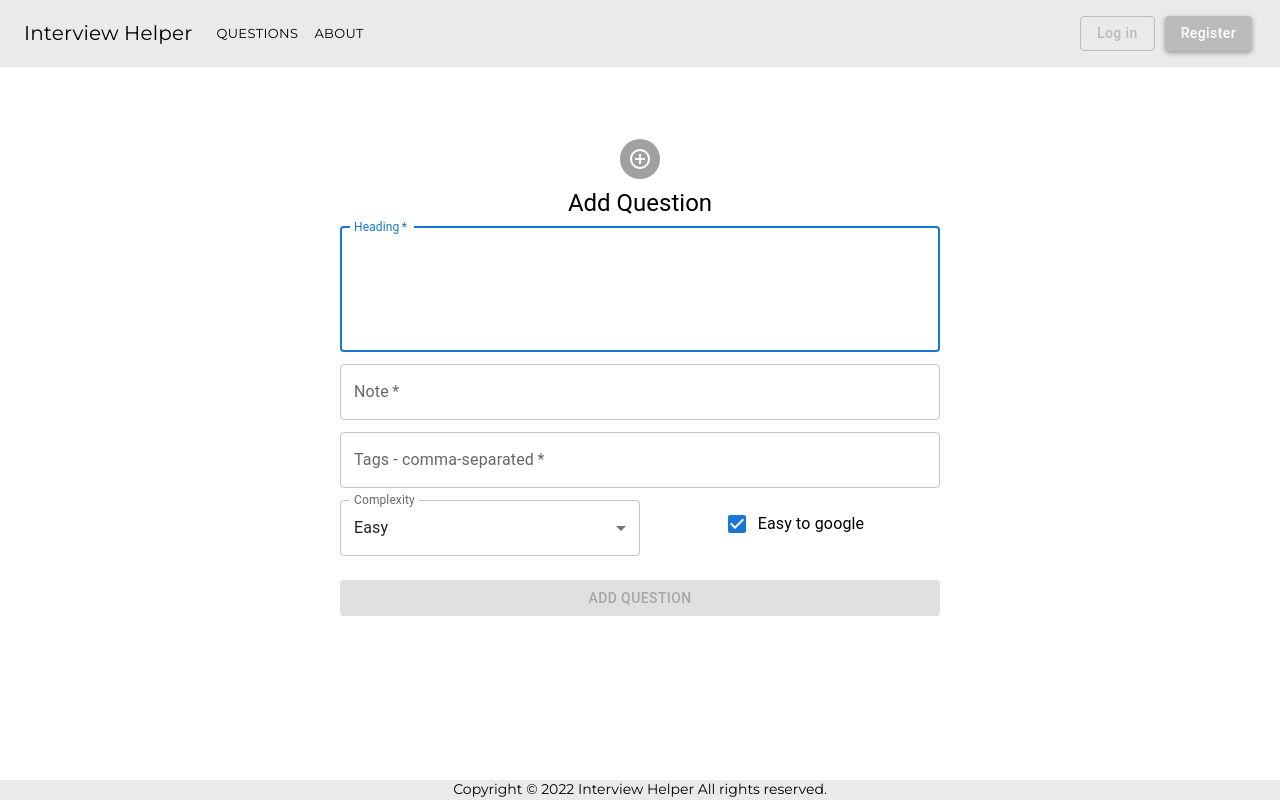
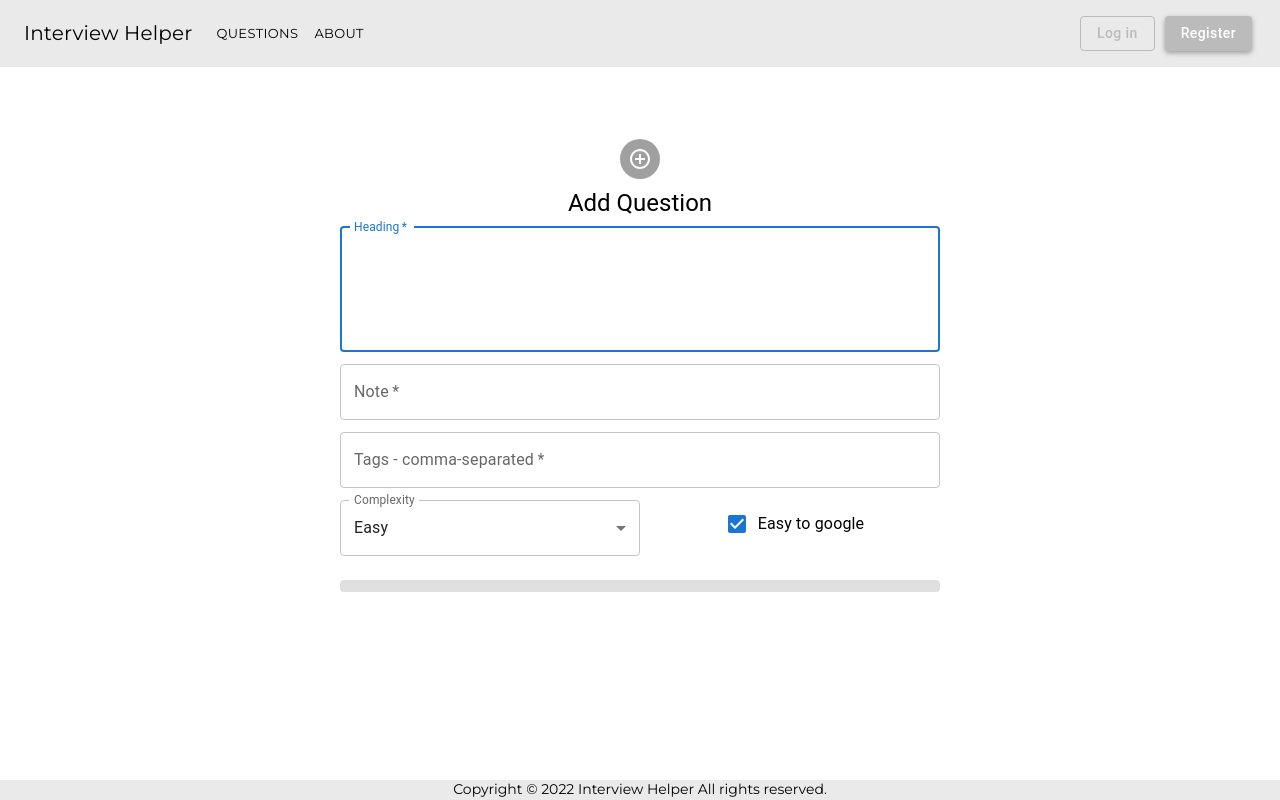
Before and after one commit to Sverdiyev/InterviewHelperFE, a React (Create React App) app: page /add-question in a window 1280 px wide. Built offline with nearby package versions, Linux system fonts and the light colour scheme.

Commit message:
add button text

```diff
--- a/src/components/Question/QuestionForm.js
+++ b/src/components/Question/QuestionForm.js
@@ -13,6 +13,7 @@ function QuestionForm({
   defaultComplexity = 'easy',
   defaultHardToGoogle = false,
   defaultHeading = '',
+  buttonText,
   handleSubmissionCb
 }) {
   const [headingValue, setHeadingValue, headingIsValid] = useInputField({
@@ -92,7 +93,7 @@ function QuestionForm({
           label="Easy to google"
         />
       </Grid>
-      <SubmitButton disabled={!headingIsValid}>Add Question</SubmitButton>
+      <SubmitButton disabled={!headingIsValid}>{buttonText}</SubmitButton>
     </form>
   );
 }
```
